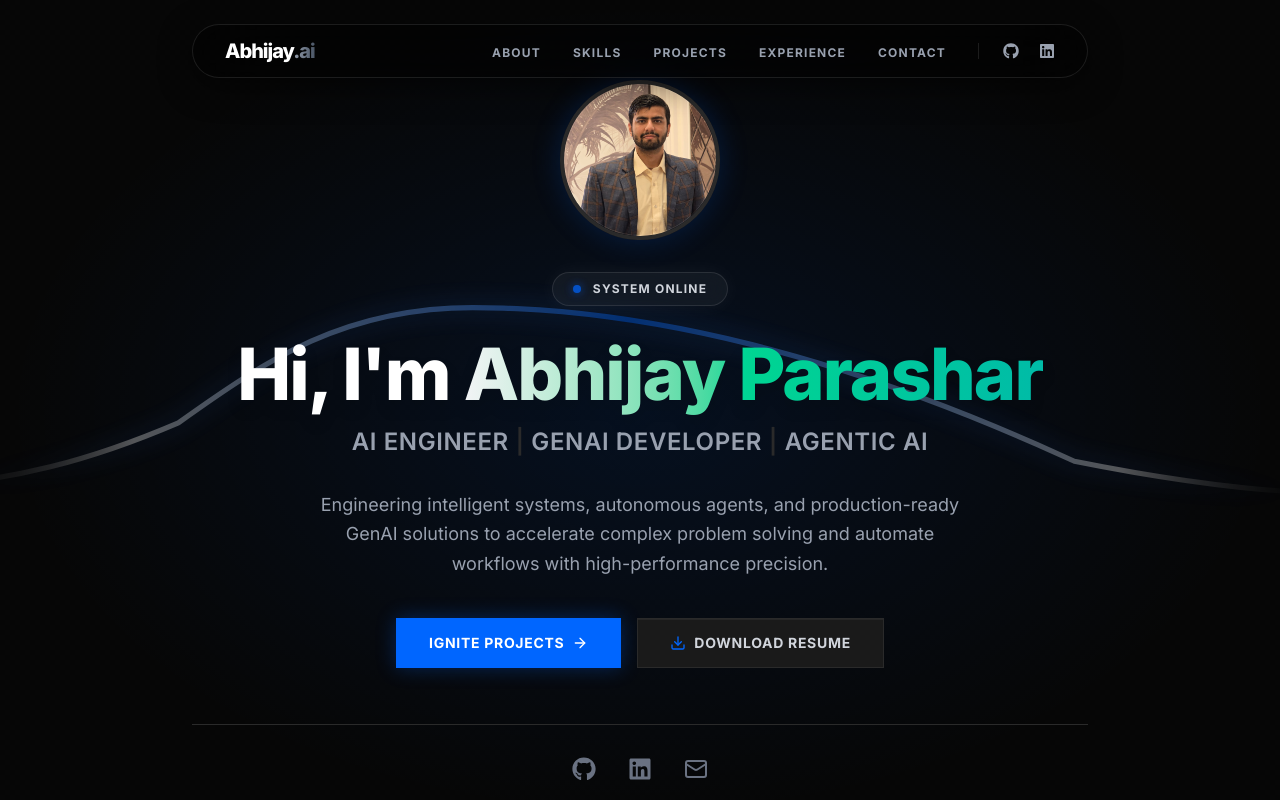
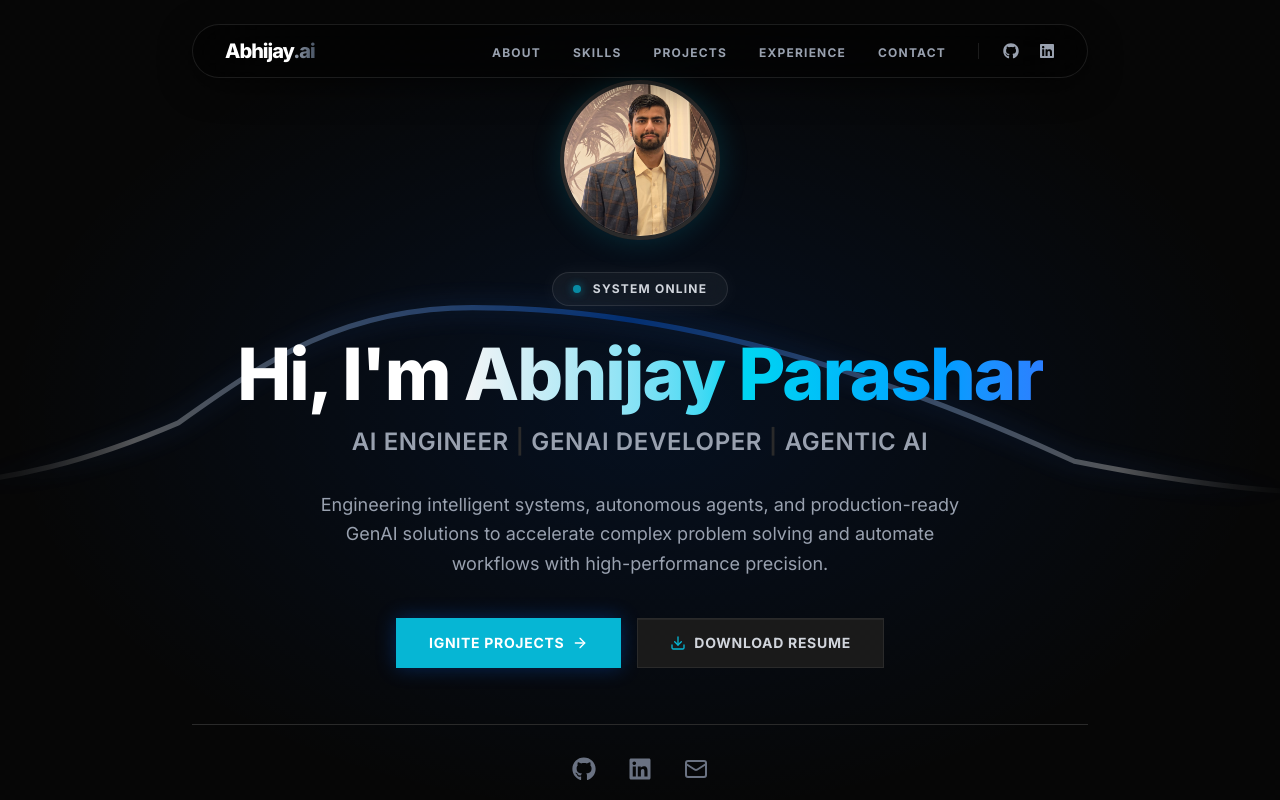
Before and after one commit to abhijay-10/portfolio, a Next.js app: page / in a window 1280 px wide. Shown: the top 800 px of the page. Built offline with nearby package versions, Linux system fonts and the light colour scheme.

Commit message:
Update portfolio styling, hero animations, and projects

```diff
--- a/src/app/globals.css
+++ b/src/app/globals.css
@@ -17,9 +17,9 @@
 
 :root {
   /* Matte Black & Gunmetal Dark Theme Only */
-  --background: #000000;
+  --background: #0a0014;
   --foreground: #e2e8f0;
-  --primary: #0066ff; /* Electric Blue Accent */
+  --primary: #06b6d4; /* Premium Cyan Accent */
   --primary-foreground: #ffffff;
   --muted: #1a1a1a;
   --muted-foreground: #94a3b8;
@@ -28,9 +28,9 @@
 
 .dark {
   /* Enforce exact same dark theme if .dark is toggled */
-  --background: #000000;
+  --background: #0a0014;
   --foreground: #e2e8f0;
-  --primary: #0066ff;
+  --primary: #06b6d4;
   --primary-foreground: #ffffff;
   --muted: #1a1a1a;
   --muted-foreground: #94a3b8;
@@ -116,7 +116,7 @@ html {
   left: var(--x, 50%);
   width: 300px;
   height: 300px;
-  background: radial-gradient(circle, rgba(0, 102, 255, 0.15) 0%, transparent 70%);
+  background: radial-gradient(circle, rgba(6, 182, 212, 0.15) 0%, transparent 70%);
   transform: translate(-50%, -50%);
   opacity: 0;
   transition: opacity 0.3s ease;
--- a/src/app/layout.tsx
+++ b/src/app/layout.tsx
@@ -31,10 +31,14 @@ export default function RootLayout({
           enableSystem
           disableTransitionOnChange
         >
-          {/* Global Premium Background Mesh */}
-          <div className="fixed inset-0 z-[-1] pointer-events-none bg-black">
-            <div className="absolute inset-0 opacity-20 bg-[radial-gradient(circle_at_50%_50%,rgba(0,102,255,0.1)_0%,transparent_50%)] animate-mesh" />
-            <div className="absolute inset-0 opacity-10 bg-[radial-gradient(circle_at_80%_20%,rgba(255,255,255,0.1)_0%,transparent_30%)] animate-mesh" style={{ animationDelay: '-5s' }} />
+          {/* Global Premium Deep Purple Background */}
+          <div className="fixed inset-0 z-[-1] pointer-events-none bg-[#0a0014] overflow-hidden">
+            {/* Massive Bottom Glow */}
+            <div className="absolute bottom-[-20%] left-1/2 -translate-x-1/2 w-[150%] h-[60%] bg-[radial-gradient(ellipse_at_bottom,rgba(168,85,247,0.4)_0%,rgba(76,29,149,0.2)_40%,transparent_70%)] blur-[80px] pointer-events-none" />
+
+            {/* Subtle top mesh for texture */}
+            <div className="absolute inset-0 opacity-20 bg-[radial-gradient(circle_at_50%_0%,rgba(168,85,247,0.1)_0%,transparent_50%)] animate-mesh pointer-events-none" />
+            <div className="absolute inset-0 opacity-10 bg-[radial-gradient(circle_at_80%_20%,rgba(255,255,255,0.1)_0%,transparent_30%)] animate-mesh pointer-events-none" style={{ animationDelay: '-5s' }} />
           </div>
 
           <div className="relative z-0 flex flex-col min-h-screen">
--- a/src/components/github-dashboard.tsx
+++ b/src/components/github-dashboard.tsx
@@ -17,7 +17,7 @@ export function GithubDashboard() {
   // Mock data for the dashboard. In a real app, you would fetch this from the GitHub API.
   const stats = [
     { label: "Total Commits", value: "400+", icon: <GitCommit className="w-6 h-6 text-primary" /> },
-    { label: "Repositories", value: "8", icon: <GitFork className="w-6 h-6 text-white" /> }
+    { label: "Repositories", value: "11+", icon: <GitFork className="w-6 h-6 text-white" /> }
   ];
 
   const languages = [
--- a/src/components/hero.tsx
+++ b/src/components/hero.tsx
@@ -88,10 +88,10 @@ export function Hero() {
 
           {/* Profile Image - Metallic Ring */}
           <motion.div
-            initial={{ scale: 0 }}
-            animate={{ scale: 1 }}
-            transition={{ type: "spring", stiffness: 260, damping: 20, delay: 0.1 }}
-            className="w-32 h-32 md:w-40 md:h-40 rounded-full overflow-hidden border-4 border-[#2a2a2a] shadow-[0_0_30px_rgba(0,102,255,0.2)] mb-8 relative group"
+            initial={{ scale: 0.5, opacity: 0, y: 50, rotate: -15 }}
+            animate={{ scale: 1, opacity: 1, y: 0, rotate: 0 }}
+            transition={{ type: "spring", stiffness: 200, damping: 20, delay: 0.1, duration: 1 }}
+            className="w-32 h-32 md:w-40 md:h-40 rounded-full overflow-hidden border-4 border-[#2a2a2a] shadow-[0_0_30px_rgba(6,182,212,0.2)] mb-8 relative group"
           >
             <div className="absolute inset-0 rounded-full border border-white/10 z-20 pointer-events-none" />
             <Image
@@ -106,46 +106,46 @@ export function Hero() {
 
           {/* Ignition Status Badge */}
           <motion.div
-            initial={{ opacity: 0, y: 20 }}
-            animate={{ opacity: 1, y: 0 }}
-            transition={{ duration: 0.8, delay: 0.2, ease: [0.16, 1, 0.3, 1] }}
+            initial={{ opacity: 0, scale: 0.8, y: 30 }}
+            animate={{ opacity: 1, scale: 1, y: 0 }}
+            transition={{ duration: 0.8, delay: 0.3, ease: [0.16, 1, 0.3, 1] }}
             className="inline-flex items-center rounded-full border border-white/10 bg-white/5 backdrop-blur-md px-5 py-2 text-xs font-bold uppercase tracking-widest text-gray-300 mb-8 shadow-[0_0_20px_rgba(255,255,255,0.05)]"
           >
-            <span className="flex h-2 w-2 rounded-full bg-primary mr-3 animate-pulse shadow-[0_0_10px_rgba(0,102,255,0.8)]"></span>
+            <span className="flex h-2 w-2 rounded-full bg-primary mr-3 animate-pulse shadow-[0_0_10px_rgba(6,182,212,0.8)]"></span>
             System Online
           </motion.div>
 
           <motion.h1
-            initial={{ opacity: 0, y: 20 }}
-            animate={{ opacity: 1, y: 0 }}
-            transition={{ duration: 0.5, delay: 0.3 }}
+            initial={{ opacity: 0, y: 40, filter: "blur(10px)" }}
+            animate={{ opacity: 1, y: 0, filter: "blur(0px)" }}
+            transition={{ duration: 0.8, delay: 0.4, ease: [0.16, 1, 0.3, 1] }}
             className="text-4xl md:text-6xl lg:text-7xl font-extrabold tracking-tight mb-4 text-white drop-shadow-xl"
           >
-            Hi, I'm <span className="text-transparent bg-clip-text bg-gradient-to-r from-gray-100 via-emerald-400 to-teal-500">Abhijay Parashar</span>
+            Hi, I'm <span className="text-transparent bg-clip-text bg-gradient-to-r from-gray-100 via-cyan-400 to-blue-500">Abhijay Parashar</span>
           </motion.h1>
 
           <motion.h2
-            initial={{ opacity: 0, y: 20 }}
-            animate={{ opacity: 1, y: 0 }}
-            transition={{ duration: 0.5, delay: 0.4 }}
+            initial={{ opacity: 0, y: 30, filter: "blur(10px)" }}
+            animate={{ opacity: 1, y: 0, filter: "blur(0px)" }}
+            transition={{ duration: 0.8, delay: 0.5, ease: [0.16, 1, 0.3, 1] }}
             className="text-xl md:text-2xl text-gray-400 mb-8 font-semibold tracking-wide uppercase"
           >
             AI Engineer <span className="text-[#2a2a2a]">|</span> GenAI Developer <span className="text-[#2a2a2a]">|</span> Agentic AI
           </motion.h2>
 
           <motion.p
-            initial={{ opacity: 0, y: 20 }}
+            initial={{ opacity: 0, y: 30 }}
             animate={{ opacity: 1, y: 0 }}
-            transition={{ duration: 0.5, delay: 0.5 }}
+            transition={{ duration: 0.8, delay: 0.6, ease: [0.16, 1, 0.3, 1] }}
             className="text-lg text-gray-400 mb-10 max-w-2xl leading-relaxed"
           >
             Engineering intelligent systems, autonomous agents, and production-ready GenAI solutions to accelerate complex problem solving and automate workflows with high-performance precision.
           </motion.p>
 
           <motion.div
-            initial={{ opacity: 0, y: 20 }}
+            initial={{ opacity: 0, y: 30 }}
             animate={{ opacity: 1, y: 0 }}
-            transition={{ duration: 0.5, delay: 0.6 }}
+            transition={{ duration: 0.8, delay: 0.7, ease: [0.16, 1, 0.3, 1] }}
             className="flex flex-wrap justify-center gap-4"
           >
             <Link
```
Also changed, not shown: src/components/projects.tsx (+24 -10 lines).
